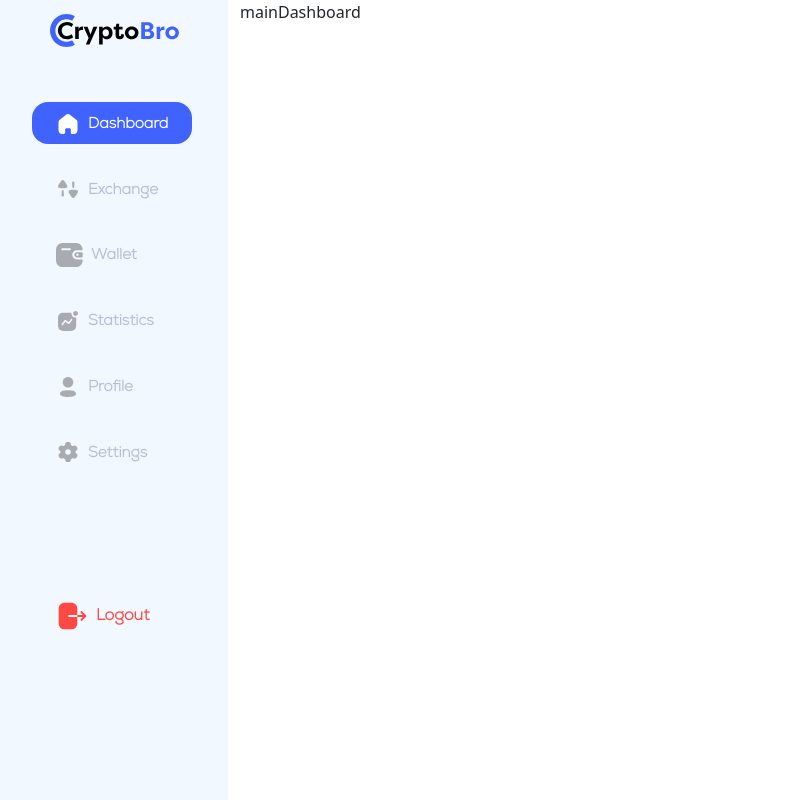
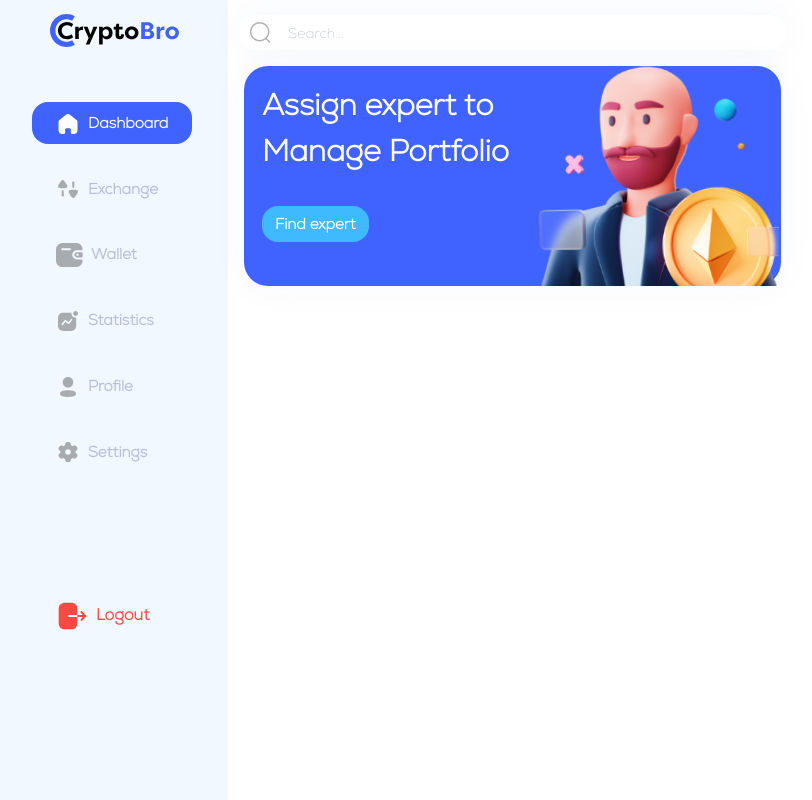
Before and after one commit to Mehranlip/Cryptobro-Dashoard-ReactJs, a React (Vite) app: page / in a window 1280 px wide. Shown: the whole page, without its empty margins (4-816 px from the left). Built offline with nearby package versions, Linux system fonts and the light colour scheme.

Commit message:
end searchbar and banner com

```diff
--- /dev/null
+++ b/src/components/Banner.jsx
@@ -0,0 +1,21 @@
+import React from 'react'
+
+function Banner() {
+    return (
+        <div className='row banner-body mx-1 mt-3 algin-items-center justify-content-around'>
+            <div className='col-12 col-md-auto  p-3 '>
+                <p>
+                    Assign expert to <br />
+                    Manage Portfolio
+                </p>
+                <button className='btn mt-3'>
+                    Find expert
+                </button>
+            </div>
+            <div className=' col-12 col-md-6 banner-image '>
+            </div>
+        </div>
+    )
+}
+
+export default Banner
--- /dev/null
+++ b/src/components/Searchbar.jsx
@@ -0,0 +1,12 @@
+import React from 'react'
+
+function Searchbar() {
+    return (
+        <div className='search-bar'>
+            <button type="submit">Search</button>
+            <input type="search" placeholder="Search..." />
+        </div>
+    )
+}
+
+export default Searchbar
--- a/src/index.css
+++ b/src/index.css
@@ -38,7 +38,6 @@
 
 
 
-
 .logout-sidebar span {
     color: #FF4842;
     font-family: Nexa;
@@ -51,3 +50,86 @@
 .navbar-toggler {
     background-color: #4062FF;
 }
+
+
+/* searchbar components */
+.search-bar {
+    margin-top: 15px;
+    border-radius: 16px;
+    background: #FFF;
+    box-shadow: 0px 0px 40px 0px rgba(48, 73, 191, 0.05);
+}
+
+.search-bar input[type="search"] {
+    width: 85%;
+    background: transparent;
+    padding: 7px 8px;
+    font-size: 14px;
+    color: inherit;
+    border: none;
+    border-radius: inherit;
+}
+
+input[type="search"]::placeholder {
+    color: var(--grey-400, #C4CDD5);
+    font-family: Nexa;
+    font-size: 14px;
+    font-style: normal;
+    font-weight: 400;
+    line-height: normal;
+}
+
+button[type="submit"] {
+    text-indent: -999px;
+    overflow: hidden;
+    width: 40px;
+    padding: 0;
+    margin: 0;
+    border: 1px solid transparent;
+    border-radius: inherit;
+    background: transparent url("../public/icons/Search.svg") no-repeat center;
+    cursor: pointer;
+    opacity: 0.3;
+}
+
+button[type="submit"]:hover {
+    opacity: 1;
+}
+
+/* end searchbar commponents */
+
+/* banner componnets */
+.banner-body {
+    border-radius: 24px;
+    background: #4062FF;
+    box-shadow: 0px 0px 40px 0px rgba(48, 73, 191, 0.04);
+}
+
+.banner-body p {
+    color: var(--common-white, #FFF);
+    font-family: Nexa;
+    font-size: 30px;
+    font-style: normal;
+    font-weight: 800;
+    line-height: normal;
+}
+
+.banner-body button {
+    color: var(--common-white, #FFF);
+    text-align: center;
+    font-family: Nexa;
+    font-size: 15px;
+    font-style: normal;
+    font-weight: 800;
+    line-height: normal;
+    border-radius: 16px;
+    background: #40BAFF;
+}
+
+.banner-image {
+    width: 250px;
+    height: 220px;
+    background: transparent url("../public/white-icon/Styleguide/nft-owner-4418547-3664058\ 1.svg") no-repeat center;
+}
+
+/* end banner components */
--- a/src/page/MainDashboard.jsx
+++ b/src/page/MainDashboard.jsx
@@ -1,8 +1,20 @@
 import React from 'react'
+import Searchbar from '../components/Searchbar'
+import Banner from '../components/Banner'
 
 function MainDashboard() {
     return (
-        <div className='col-8'>mainDashboard</div>
+        <div className='col-12 col-md-8'>
+            <div className='row'>
+                <div className='col-12 col-md-8'>
+                    <Searchbar />
+                    <Banner />
+                </div>
+                <div className='col-12 col-md-4'>
+
+                </div>
+            </div>
+        </div>
     )
 }
 
```
Also changed, not shown: public/white-icon/Styleguide/nft-owner-4418547-3664058 1.svg (added).
